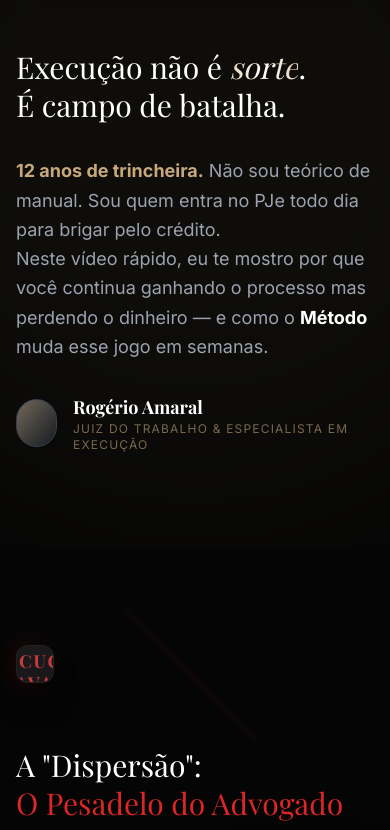
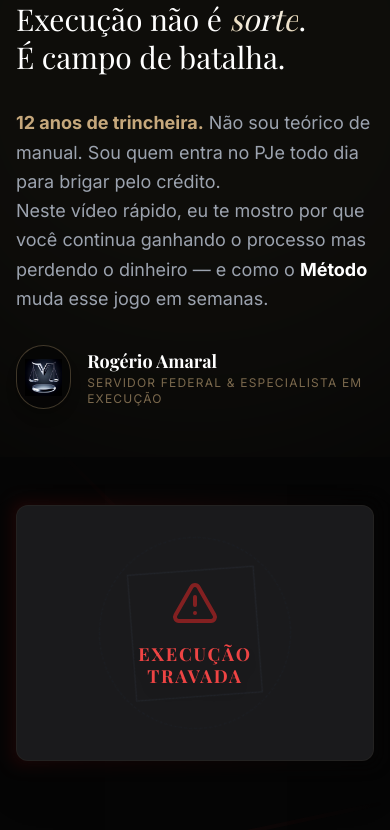
Before and after one commit to ProfessorPantoja/metodo-vereda-landing1, a React (Vite) app: page / in a window 390 px wide. Shown: the part 1156-1986 px from the top of the page. Built offline with nearby package versions, Linux system fonts and the light colour scheme; a web font is replaced by a local one.

Commit message:
Finalização Visual: Logo Veredas, Mockup Ebook, Ajustes Mobile e Identidade Rogério Amaral

```diff
--- a/index.html
+++ b/index.html
@@ -7,7 +7,7 @@
   <meta name="viewport" content="width=device-width, initial-scale=1.0" />
   <title>Método Vereda | Rogério Amaral</title>
   <meta name="description"
-    content="Domine a Execução Trabalhista com o Juiz Rogério Amaral. O algoritmo da eficiência para advogados que querem resultados reais." />
+    content="Domine a Execução Trabalhista com o Servidor Federal Rogério Amaral. O algoritmo da eficiência para advogados que querem resultados reais." />
 </head>
 
 <body>
--- a/src/components/Autor.tsx
+++ b/src/components/Autor.tsx
@@ -1,4 +1,3 @@
-import { User } from 'lucide-react';
 
 const Autor = () => {
   return (
@@ -9,7 +8,7 @@ const Autor = () => {
             <h2 className="text-3xl md:text-5xl font-serif text-brand-gold mb-2">
               Quem é o Criador?
             </h2>
-            <h3 className="text-xl text-white font-bold mb-6">Rogério Amaral <span className="text-gray-400 font-normal block text-sm mt-1">Juiz do Trabalho & Especialista em Execução</span></h3>
+            <h3 className="text-xl text-white font-bold mb-6">Rogério Amaral <span className="text-gray-400 font-normal block text-sm mt-1">Servidor Federal & Especialista em Execução</span></h3>
 
             <div className="space-y-6 text-gray-300">
               <p>
@@ -31,17 +30,28 @@ const Autor = () => {
           </div>
 
           <div className="order-1 md:order-2 flex justify-center">
-            {/* Photo Placeholder */}
-            <div className="relative w-72 h-72 md:w-96 md:h-96">
-              <div className="absolute inset-0 border-2 border-brand-gold rounded-full transform rotate-6"></div>
-              <div className="absolute inset-0 border-2 border-brand-gold/30 rounded-full transform -rotate-6"></div>
-              <div className="absolute inset-2 bg-gradient-to-t from-brand-black to-gray-800 rounded-full overflow-hidden flex items-end justify-center grayscale contrast-125">
-                <User className="w-full h-full text-gray-600 p-8 transform translate-y-4" />
-                {/* This div mimics a photo overlay */}
-                <div className="absolute inset-0 bg-brand-gold/10 mix-blend-overlay"></div>
+            {/* Logo Veredas */}
+            <div className="relative w-72 h-72 md:w-96 md:h-96 flex items-center justify-center">
+              <div className="absolute inset-0 bg-brand-gold/10 blur-[80px] rounded-full pointer-events-none"></div>
+
+              <div className="relative z-10 p-8 border border-white/5 rounded-3xl bg-white/5 backdrop-blur-sm shadow-2xl skew-y-3 hover:skew-y-0 transition-transform duration-700">
+                <img
+                  src="/veredas-logo.png"
+                  alt="Método Vereda Logo"
+                  className="w-full h-full object-contain drop-shadow-[0_0_15px_rgba(198,168,124,0.3)]"
+                  onError={(e) => {
+                    e.currentTarget.style.display = 'none';
+                    e.currentTarget.parentElement?.classList.add('bg-brand-gold/20');
+                  }}
+                />
+                {/* Fallback Icon (Only shows if image fails/is missing) */}
+                <div className="absolute inset-0 flex items-center justify-center -z-10">
+                  <div className="text-brand-gold/20 font-serif text-6xl">V</div>
+                </div>
               </div>
-              <div className="absolute bottom-0 right-10 bg-brand-gold text-brand-black font-bold px-4 py-1 rounded shadow-lg text-sm">
-                10+ Anos de TRT
+
+              <div className="absolute bottom-10 right-0 bg-brand-gold text-brand-black font-bold px-6 py-2 rounded shadow-lg text-sm border border-white/20 backdrop-blur-md">
+                10+ Anos de Prática
               </div>
             </div>
           </div>
--- a/src/components/Conteudo.tsx
+++ b/src/components/Conteudo.tsx
@@ -1,4 +1,4 @@
-import { BookOpen, Map, Eye, FileText, Brain } from 'lucide-react';
+import { Map, Eye, FileText, Brain } from 'lucide-react';
 import { Reveal } from './Reveal';
 
 const Conteudo = () => {
@@ -43,28 +43,20 @@ const Conteudo = () => {
 
         <div className="grid lg:grid-cols-2 gap-16 items-center">
           {/* Mockup Refined */}
-          <div className="relative group perspective-1000 flex justify-center">
+          {/* Mockup Image */}
+          <div className="relative group perspective-1000 flex justify-center text-center items-center">
             <Reveal>
-              <div className="relative w-[300px] h-[420px] bg-gradient-to-br from-[#1a1a1a] to-[#0a0a0a] rounded-r-2xl rounded-l-md shadow-[20px_20px_60px_rgba(0,0,0,0.5)] transform group-hover:rotate-y-12 transition-transform duration-700 flex flex-col items-center justify-center p-8 border border-white/5 border-l-8 border-l-brand-gold">
-                {/* Cover Texture */}
-                {/* Cover Texture */}
-                <div className="absolute inset-0 bg-[url('https://i.ibb.co/My1C7SzK/Gemini-Generated-Image-wuffrcwuffrcwuff.png')] bg-cover bg-center rounded-r-xl opacity-90 mix-blend-normal"></div>
+              <div className="relative inline-block">
+                {/* Glow Effect */}
+                <div className="absolute -inset-4 bg-brand-gold/20 blur-2xl rounded-full opacity-0 group-hover:opacity-100 transition-opacity duration-700"></div>
 
-                <div className="relative z-10 text-center">
-                  <BookOpen className="w-16 h-16 text-brand-gold mx-auto mb-6" />
-                  <h3 className="text-2xl font-serif text-white font-bold leading-tight mb-2 tracking-wide">GUIA-ME PELAS VEREDAS</h3>
-                  <p className="text-brand-gold/80 text-[10px] tracking-[0.3em] uppercase mb-12">Da Execução Trabalhista</p>
-                  <div className="w-full h-[1px] bg-gradient-to-r from-transparent via-brand-gold/50 to-transparent"></div>
-                  <p className="mt-4 text-gray-500 text-[10px] uppercase">Edição Limitada • Volume 1</p>
-                </div>
-
-                {/* Spine Effect */}
-                <div className="absolute left-0 top-0 bottom-0 w-8 bg-gradient-to-r from-white/10 to-transparent pointer-events-none"></div>
+                <img
+                  src="https://i.ibb.co/My1C7SzK/Gemini-Generated-Image-wuffrcwuffrcwuff.png"
+                  alt="Advogada com o Guia Definitivo"
+                  className="relative w-full max-w-md rounded-2xl shadow-2xl border border-white/10 transform transition-transform duration-500 hover:scale-[1.02]"
+                />
               </div>
             </Reveal>
-
-            {/* Shadow Glow */}
-            <div className="absolute -bottom-10 left-1/2 -translate-x-1/2 w-[300px] h-12 bg-brand-gold/10 blur-3xl rounded-[50%]"></div>
           </div>
 
           <div className="space-y-12">
--- a/src/components/Dispersao.tsx
+++ b/src/components/Dispersao.tsx
@@ -3,7 +3,7 @@ import { Reveal } from './Reveal';
 
 const Dispersao = () => {
   return (
-    <section className="py-24 bg-brand-black relative overflow-hidden">
+    <section className="py-12 md:py-24 bg-brand-black relative overflow-hidden">
       {/* Abstract Chaos Background */}
       <div className="absolute inset-0 opacity-20 pointer-events-none">
         <div className="absolute top-0 left-0 w-full h-1 bg-gradient-to-r from-transparent via-red-900/50 to-transparent transform rotate-45 translate-y-32"></div>
@@ -14,20 +14,18 @@ const Dispersao = () => {
       <div className="container mx-auto px-4 relative z-10">
         <div className="grid md:grid-cols-2 gap-16 items-center">
 
-          <Reveal>
+          <Reveal width="100%">
             <div className="relative group">
               <div className="absolute -inset-1 bg-gradient-to-r from-red-950 to-brand-black rounded-lg blur opacity-40 group-hover:opacity-60 transition duration-1000 group-hover:duration-200"></div>
-              <div className="relative rounded-xl overflow-hidden border border-brand-gold/5 bg-brand-graphite aspect-square flex items-center justify-center p-4 md:p-8 shadow-2xl">
+              <div className="relative rounded-xl overflow-hidden border border-brand-gold/5 bg-brand-graphite h-64 md:h-auto md:aspect-square flex items-center justify-center p-4 shadow-2xl">
                 {/* Visual Chaos Representation */}
-                <div className="relative w-full h-full border border-dashed border-gray-800 rounded-full animate-[spin_30s_linear_infinite] opacity-40 flex items-center justify-center">
+                {/* Visual Chaos Representation - Cleaned */}
+                <div className="relative w-48 h-48 md:w-full md:h-full border border-dashed border-gray-800 rounded-full animate-[spin_60s_linear_infinite] opacity-30 flex items-center justify-center">
                   <div className="w-2/3 h-2/3 border border-gray-700 rotate-45"></div>
-                  <div className="absolute w-full h-[1px] bg-red-800/20 rotate-12"></div>
-                  <div className="absolute w-full h-[1px] bg-red-800/20 -rotate-45"></div>
-                  <div className="absolute w-full h-[1px] bg-red-800/20 rotate-90"></div>
                 </div>
-                <div className="absolute inset-0 flex flex-col items-center justify-center backdrop-blur-[2px]">
-                  <AlertTriangle className="w-12 h-12 md:w-20 md:h-20 text-red-700/80 mb-4 md:mb-6 animate-pulse" />
-                  <span className="text-lg md:text-2xl font-serif text-red-500/80 font-bold uppercase tracking-widest text-center shadow-black drop-shadow-lg leading-tight">Execução<br />Travada</span>
+                <div className="absolute inset-0 flex flex-col items-center justify-center">
+                  <AlertTriangle className="w-12 h-12 md:w-20 md:h-20 text-red-600 mb-4 animate-pulse" />
+                  <span className="text-lg md:text-2xl font-serif text-red-500 font-bold uppercase tracking-widest text-center shadow-black drop-shadow-lg leading-tight">Execução<br />Travada</span>
                 </div>
               </div>
             </div>
--- a/src/components/VideoAuthority.tsx
+++ b/src/components/VideoAuthority.tsx
@@ -6,7 +6,7 @@ const VideoAuthority = () => {
     const [isPlaying, setIsPlaying] = useState(false);
 
     return (
-        <section className="py-24 bg-brand-black relative overflow-hidden">
+        <section className="py-12 md:py-24 bg-brand-black relative overflow-hidden">
             {/* Ambient Glow */}
             <div className="absolute top-1/2 left-1/2 -translate-x-1/2 -translate-y-1/2 w-[800px] h-[800px] bg-brand-gold/5 blur-[120px] rounded-full pointer-events-none"></div>
 
@@ -68,13 +68,16 @@ const VideoAuthority = () => {
 
                         <Reveal delay={0.6}>
                             <div className="flex items-center gap-4">
-                                <div className="w-12 h-12 rounded-full bg-gray-800 border border-gray-700 overflow-hidden">
-                                    {/* Placeholder for Rogério's photo if available, generic silhouette for now */}
-                                    <div className="w-full h-full bg-gradient-to-br from-brand-gold to-brand-noir opacity-50"></div>
+                                <div className="w-16 h-16 rounded-full bg-brand-black/80 border border-brand-gold/30 overflow-hidden p-2 flex items-center justify-center shadow-lg">
+                                    <img
+                                        src="/veredas-logo.png"
+                                        alt="Logo Veredas"
+                                        className="w-full h-full object-contain"
+                                    />
                                 </div>
                                 <div>
                                     <p className="text-white font-bold font-serif text-lg">Rogério Amaral</p>
-                                    <p className="text-brand-gold/60 text-xs uppercase tracking-widest">Juiz do Trabalho & Especialista em Execução</p>
+                                    <p className="text-brand-gold/60 text-xs uppercase tracking-widest">Servidor Federal & Especialista em Execução</p>
                                 </div>
                             </div>
                         </Reveal>
```
Also changed, not shown: public/veredas-logo.png (added).
